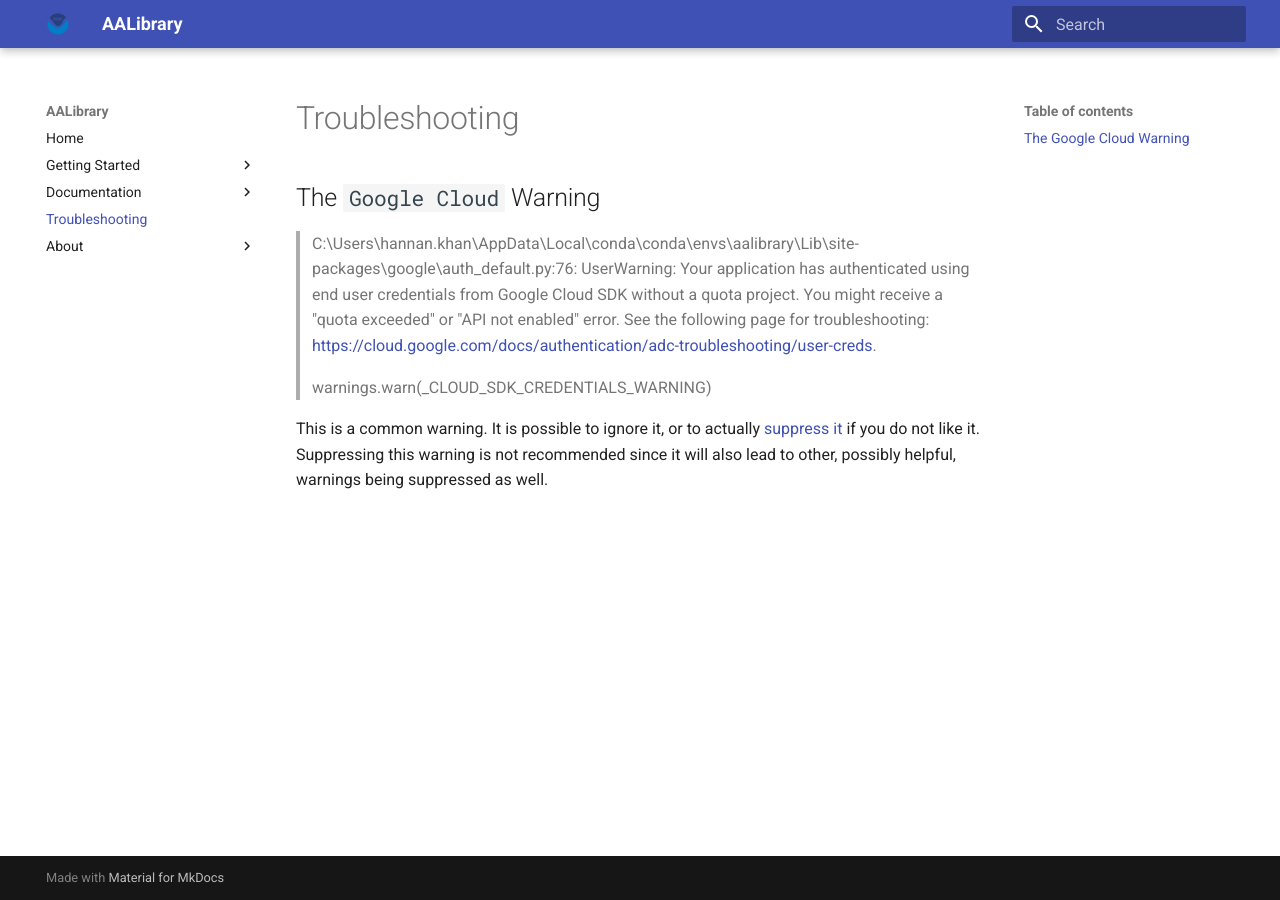
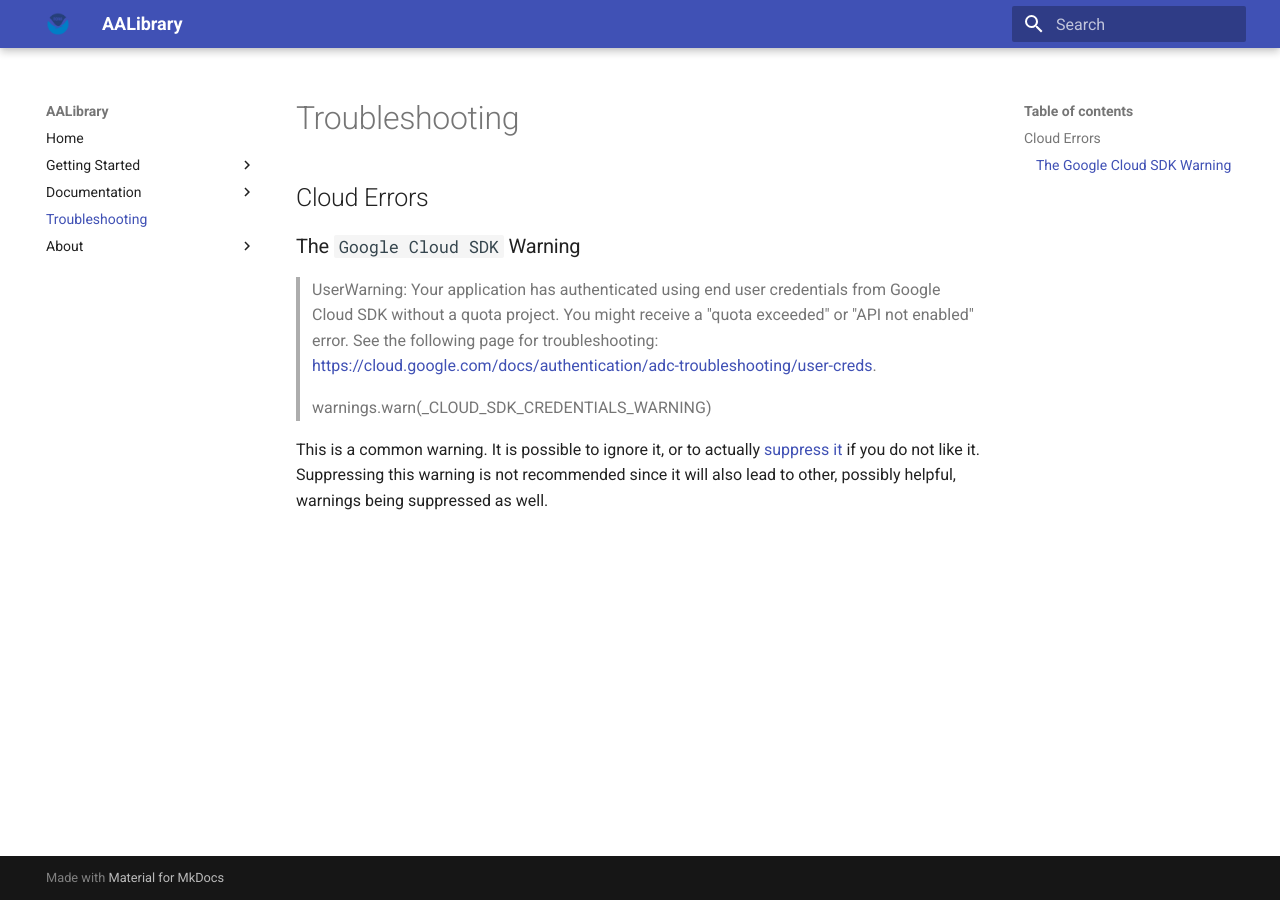
Before and after one commit to nmfs-ost/AA-SI_aalibrary, an MkDocs documentation site: the page built from docs/troubleshooting/troubleshooting.md, in a window 1280 px wide. Built offline with MkDocs 1.6.1 and Material for MkDocs 9.7.7, drawn with Linux system fonts in a browser that asks for light colours.

Commit message:
updated troubleshooting

```diff
--- a/docs/troubleshooting/troubleshooting.md
+++ b/docs/troubleshooting/troubleshooting.md
@@ -1,8 +1,10 @@
 # Troubleshooting
 
-## The `Google Cloud` Warning
+## Cloud Errors
+
+### The `Google Cloud SDK` Warning
 >
->C:\Users\hannan.khan\AppData\Local\conda\conda\envs\aalibrary\Lib\site-packages\google\auth\_default.py:76: UserWarning: Your application has authenticated using end user credentials from Google Cloud SDK without a quota project. You might receive a "quota exceeded" or "API not enabled" error. See the following page for troubleshooting: <https://cloud.google.com/docs/authentication/adc-troubleshooting/user-creds>.
+>UserWarning: Your application has authenticated using end user credentials from Google Cloud SDK without a quota project. You might receive a "quota exceeded" or "API not enabled" error. See the following page for troubleshooting: <https://cloud.google.com/docs/authentication/adc-troubleshooting/user-creds>.
 >
 > warnings.warn(_CLOUD_SDK_CREDENTIALS_WARNING)
 
```
